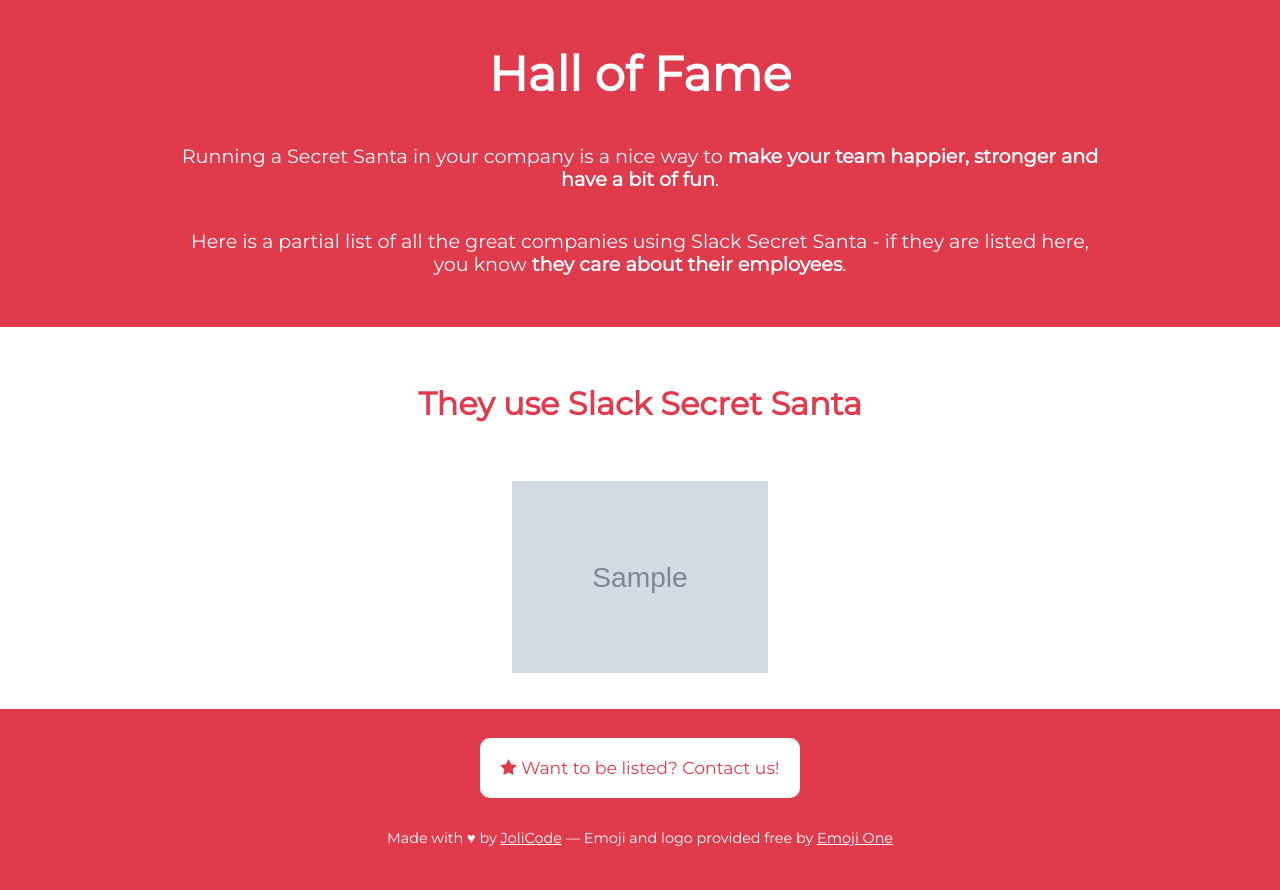
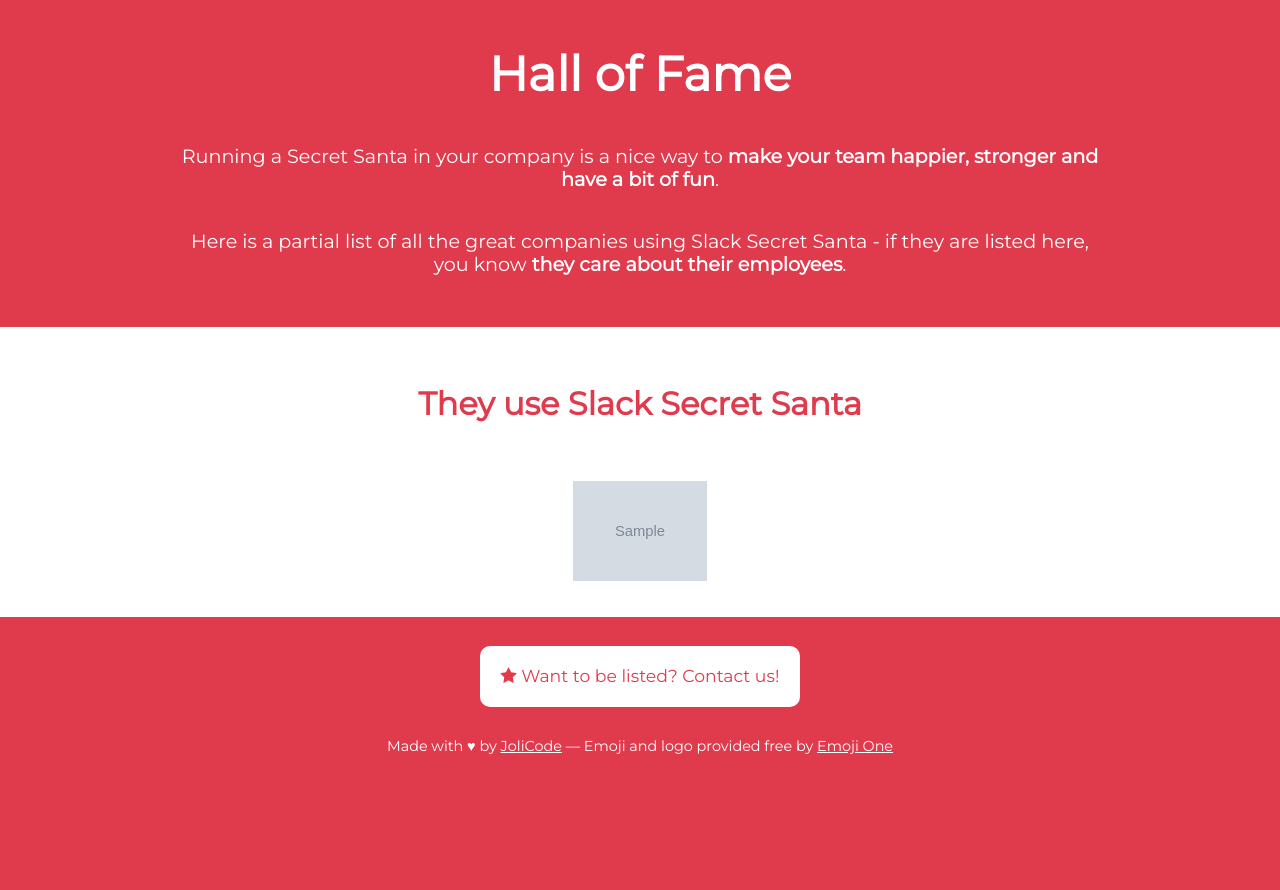
Before and after one commit to jolicode/secret-santa, a Symfony app: template templates/content/hall_of_fame.html.twig in a window 1280 px wide. Shown: the part 127-1017 px from the top of the page. After the commit the page ends 881 px from the top, so only its background shows below. Run offline with Twig, Linux system fonts and the light colour scheme; the template is opened without the code that fills it: most values are stand-ins (such as "Sample title", 1, 10 or a date in 2020); grey boxes marked "Sample" are stand-in pictures; some libraries are stand-ins or nearby versions.

Commit message:
Change order and set limit image height

```diff
--- a/public/style.css
+++ b/public/style.css
@@ -735,6 +735,7 @@ textarea {
 }
 .hall-of-fame .they-use-it li img {
     width: 100%;
+    max-height: 100px;
 }
 @media screen and (min-width: 800px) {
     .hall-of-fame .they-use-it li {
```
Also changed, not shown: src/Controller/ContentController.php (+10 -10 lines).
